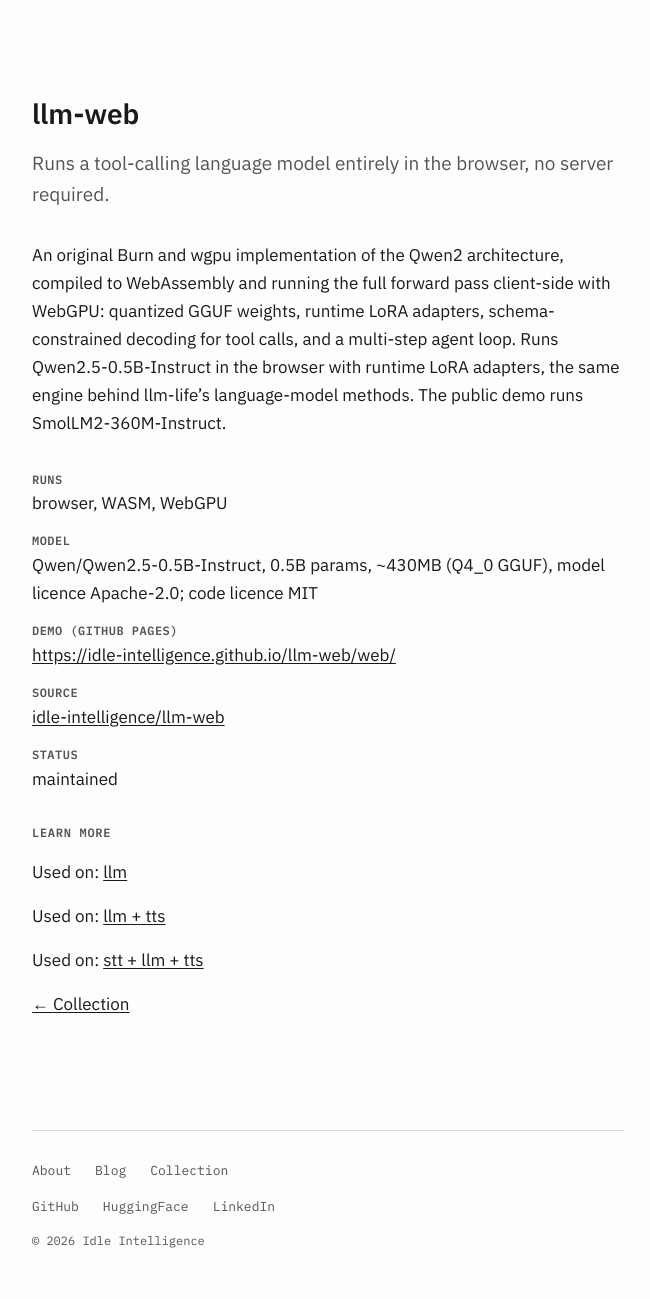
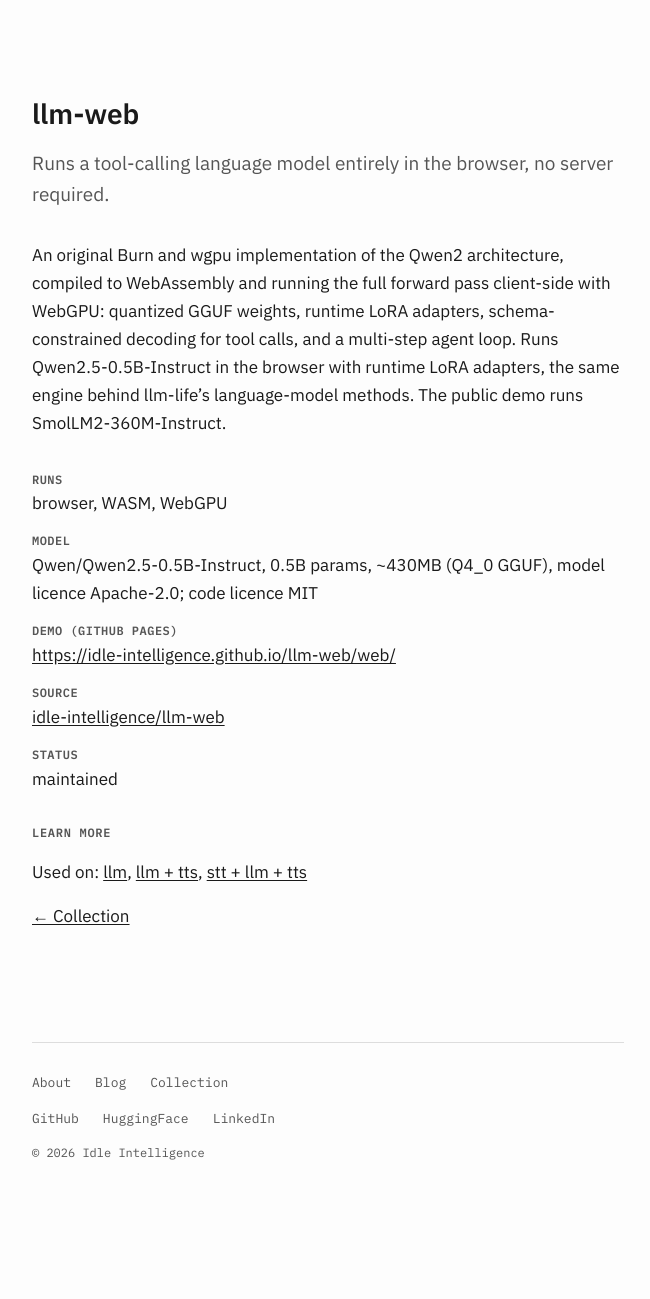
Before and after one commit to idle-intelligence/site, a Jekyll site: the page built from _collection/llm-web.md, in a window 1280 px wide. Shown: the whole page, without its empty margins (312-962 px from the left). Built offline with Jekyll 4.4.1, drawn with Linux system fonts in a browser that asks for light colours; after the commit the page ends 1211 px from its top, so only the background shows below that.

Commit message:
Learn more: one Used on line per page

```diff
--- a/_layouts/card.html
+++ b/_layouts/card.html
@@ -51,8 +51,8 @@ layout: default
 {% assign has_posts = page.posts and page.posts.size > 0 %}
 {% if has_used_on or has_posts %}
 <h2 class="section-label">Learn more</h2>
-{% if has_used_on %}{% for u in page.used_on %}<p>Used on: <a href="{{ u.url }}">{{ u.title }}</a></p>
-{% endfor %}{% endif %}{% if has_posts %}{% for post in page.posts %}<p>Blog post: <a href="{{ post.url }}">{{ post.title }}</a></p>
+{% if has_used_on %}<p>Used on: {% for u in page.used_on %}<a href="{{ u.url }}">{{ u.title }}</a>{% unless forloop.last %}, {% endunless %}{% endfor %}</p>
+{% endif %}{% if has_posts %}{% for post in page.posts %}<p>Blog post: <a href="{{ post.url }}">{{ post.title }}</a></p>
 {% endfor %}{% endif %}
 {% endif %}
 
```
